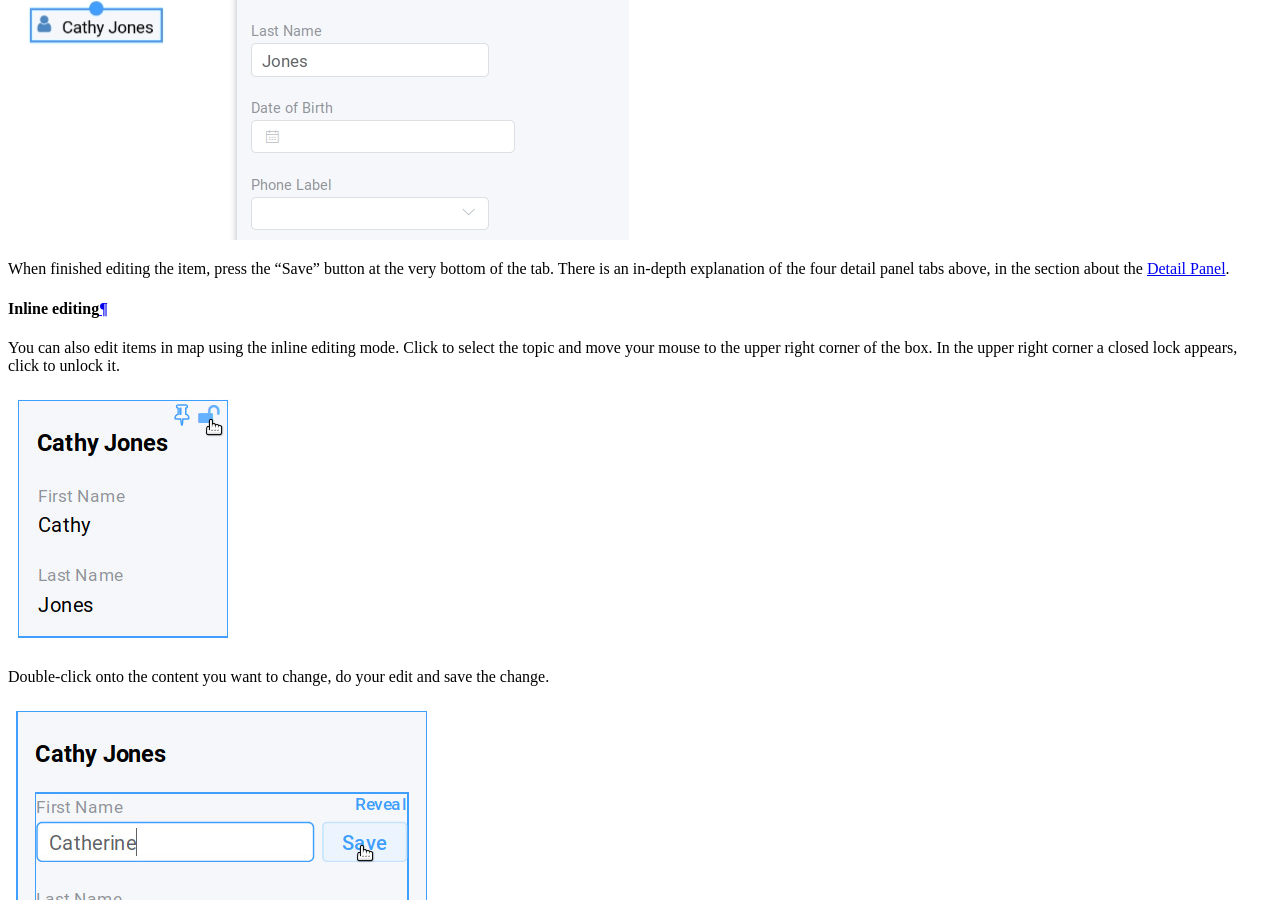
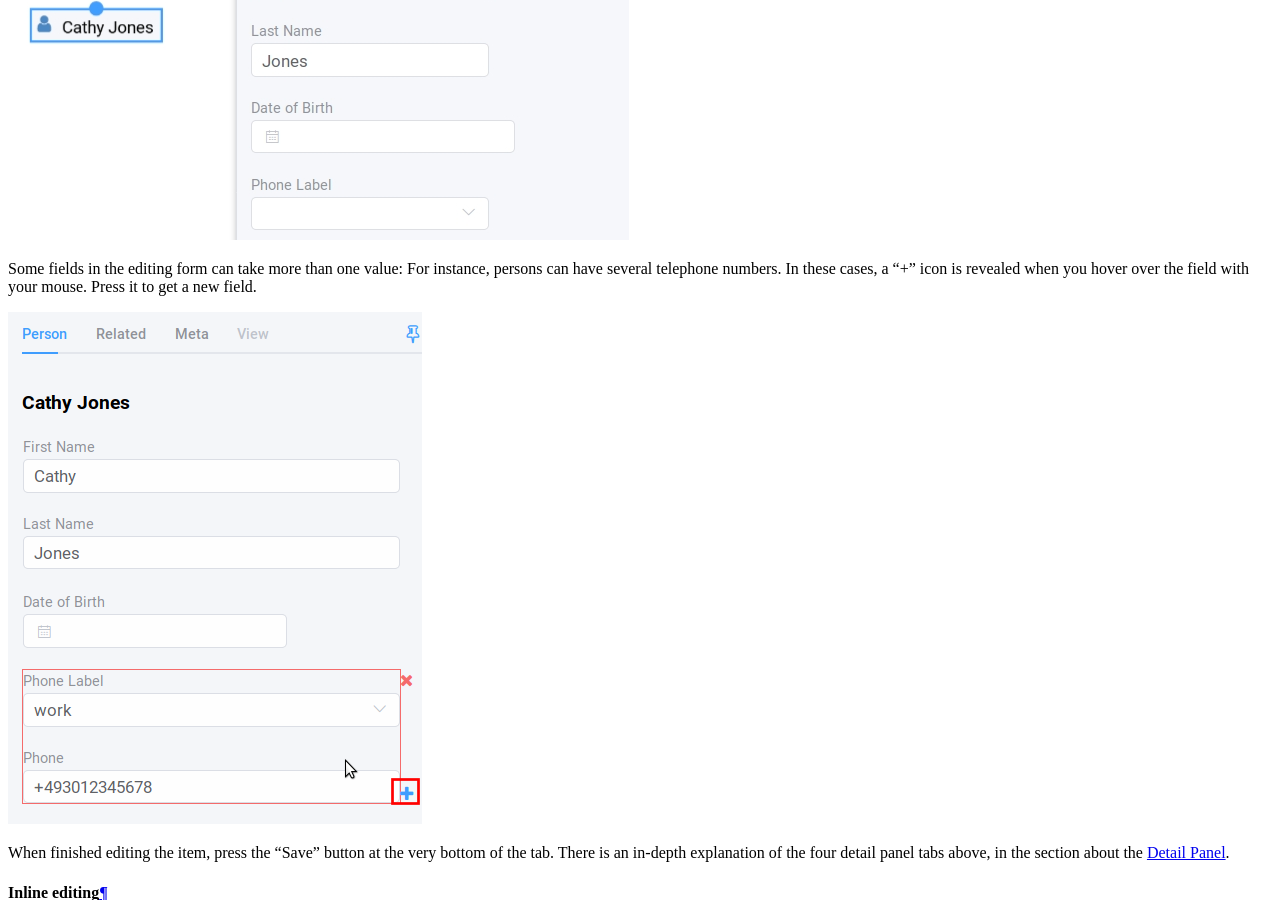
Before and after one commit to dmx-systems/dmx-documentation, a Sphinx documentation site: the page built from docs/user.rst, in a window 1280 px wide and 900 px high, scrolled down 17391 px. Built offline with Sphinx 7.4.7 and the Read the Docs theme 2.0.0, drawn with Linux system fonts in a browser that asks for light colours.

Commit message:
Cardinality many in editing mode, see https://git.dmx.systems/dmx-platform/dmx-platform/issues/230

```diff
--- a/docs/user.rst
+++ b/docs/user.rst
@@ -459,6 +459,13 @@ Now you have the topicmap on the left side of your screen and the detail panel o
 Here is what an item looks like in "Edit" mode in the first tab of the detail panel.
 
 .. image:: _static/detail-panel-edit-intro.png
+
+Some fields in the editing form can take more than one value:
+For instance, persons can have several telephone numbers.
+In these cases, a "+" icon is revealed when you hover over the field with your mouse.
+Press it to get a new field.
+
+.. image:: _static/editing-field-with-cardinality-many.png
 
 When finished editing the item, press the "Save" button at the very bottom of the tab.
 There is an in-depth explanation of the four detail panel tabs above, in the section about the :ref:`Detail Panel <user-the-detail-panel>`.
```
Also changed, not shown: docs/_static/editing-field-with-cardinality-many.png (added).
